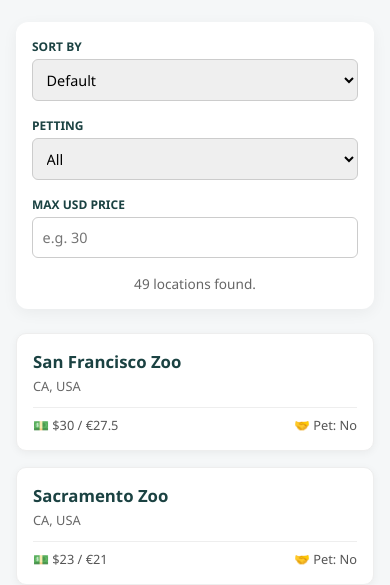
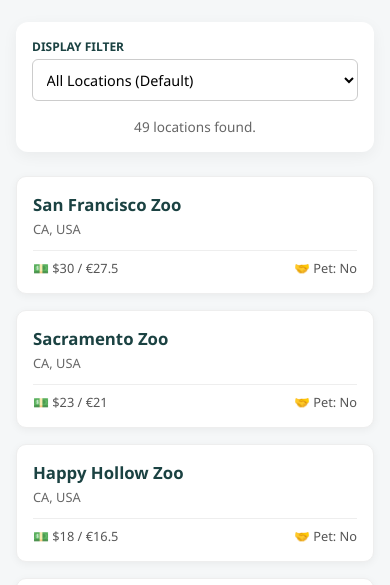
Before and after one commit to loftagain/2026, a plain HTML site: page index.html in a window 390 px wide. Shown: the part 196-781 px from the top of the page. Drawn offline with Linux system fonts and the light colour scheme.

Commit message:
Update index.html

```diff
--- a/index.html
+++ b/index.html
@@ -13,10 +13,10 @@
         .controls{background:#fff;padding:1rem;border-radius:12px;box-shadow:0 4px 15px rgba(0,0,0,0.05);margin-bottom:1.5rem;display:flex;flex-wrap:wrap;gap:1rem;align-items:center}
         .control-group{flex:1 1 200px;display:flex;flex-direction:column;gap:0.25rem}
         label{font-size:0.75rem;font-weight:700;color:var(--secondary);text-transform:uppercase}
-        select,input{padding:0.6rem;border:1px solid #ccc;border-radius:6px;font-size:0.9rem}
+        select{padding:0.6rem;border:1px solid #ccc;border-radius:6px;font-size:0.9rem;background-color:#fff}
         .results-count{font-size:0.85rem;color:#666;flex:1 1 100%;text-align:center}
         .zoo-grid{display:grid;grid-template-columns:repeat(4,1fr);gap:1rem;margin-top:1rem}
-        .zoo-card{background:#fff;border-radius:10px;box-shadow:0 2px 8px rgba(0,0,0,0.05);display:flex;flex-direction:column;cursor:pointer;transition:0.2s;border:1px solid #eee}
+        .zoo-card{background:#fff;border-radius:10px;box-shadow:0 2px 8px rgba(0,0,0,0.05);display:flex;flex-direction:column;cursor:pointer;transition:0.2s;border:1px solid #eee;position:relative}
         .zoo-card:hover{transform:translateY(-3px);box-shadow:0 8px 20px rgba(0,0,0,0.1)}
         .zoo-info{padding:1rem;display:flex;flex-direction:column;flex-grow:1}
         .zoo-name{font-size:1.05rem;color:var(--secondary);margin-bottom:0.25rem;font-weight:700}
@@ -45,16 +45,17 @@
     <div class="container">
         <div class="controls">
             <div class="control-group">
-                <label for="sort">Sort By</label>
-                <select id="sort" onchange="process()"><option value="def">Default</option><option value="cheap">Cheapest First</option></select>
-            </div>
-            <div class="control-group">
-                <label for="petting">Petting</label>
-                <select id="petting" onchange="process()"><option value="all">All</option><option value="yes">Yes</option><option value="no">No</option></select>
-            </div>
-            <div class="control-group">
-                <label for="price">Max USD Price</label>
-                <input type="number" id="price" placeholder="e.g. 30" oninput="process()">
+                <label for="filter-select">Display Filter</label>
+                <select id="filter-select" onchange="process()">
+                    <option value="def">All Locations (Default)</option>
+                    <option value="cheap">Sort: Cheapest Tickets First</option>
+                    <option value="petting">Filter: Petting Experiences Only</option>
+                    <option value="budget">Filter: Budget Options Only (Under $25)</option>
+                    <option value="na">Region: North America</option>
+                    <option value="eu">Region: Europe</option>
+                    <option value="as">Region: Asia</option>
+                    <option value="oc">Region: Oceania</option>
+                </select>
             </div>
             <div class="results-count"><span id="count"></span> locations found.</div>
         </div>
@@ -77,67 +78,75 @@
     </div>
     <script>
         const db = [
-            {n:"San Francisco Zoo",a:"CA, USA",pU:30,pE:27.5,h:"10AM-5PM",u:"https://sfzoo.org",pt:0,lt:37.7,lg:-122.5},
-            {n:"Sacramento Zoo",a:"CA, USA",pU:23,pE:21,h:"9AM-4PM",u:"https://saczoo.org",pt:0,lt:38.5,lg:-121.5},
-            {n:"Happy Hollow Zoo",a:"CA, USA",pU:18,pE:16.5,h:"10AM-5PM",u:"https://happyhollow.org",pt:0,lt:37.3,lg:-121.8},
-            {n:"Denver Zoo",a:"CO, USA",pU:24,pE:22,h:"10AM-5PM",u:"https://denverzoo.org",pt:0,lt:39.7,lg:-104.9},
-            {n:"Jacksonville Zoo",a:"FL, USA",pU:30,pE:27.5,h:"9AM-5PM",u:"https://jacksonvillezoo.org",pt:0,lt:30.4,lg:-81.6},
-            {n:"Brevard Zoo",a:"FL, USA",pU:32,pE:29,h:"9:30AM-5PM",u:"https://brevardzoo.org",pt:0,lt:28.2,lg:-80.7},
-            {n:"Brookfield Zoo",a:"IL, USA",pU:30,pE:27.5,h:"10AM-5PM",u:"https://brookfieldzoo.org",pt:0,lt:41.8,lg:-87.8},
-            {n:"Sedgwick County Zoo",a:"KS, USA",pU:22,pE:20,h:"9AM-5PM",u:"https://scz.org",pt:0,lt:37.7,lg:-97.4},
-            {n:"Franklin Park Zoo",a:"MA, USA",pU:25,pE:23,h:"10AM-5PM",u:"https://zoonewengland.org",pt:0,lt:42.3,lg:-71.1},
-            {n:"Southwick's Zoo",a:"MA, USA",pU:38,pE:35,h:"10AM-5PM",u:"https://southwickszoo.com",pt:0,lt:42.1,lg:-71.6},
-            {n:"Buffalo Zoo",a:"NY, USA",pU:21,pE:19,h:"10AM-4PM",u:"https://buffalozoo.org",pt:0,lt:42.9,lg:-78.8},
-            {n:"Cleveland Zoo",a:"OH, USA",pU:19,pE:17.5,h:"10AM-5PM",u:"https://clevelandmetroparks.com",pt:0,lt:41.4,lg:-81.7},
-            {n:"Pittsburgh Zoo",a:"PA, USA",pU:24,pE:22,h:"9:30AM-4PM",u:"https://pittsburghzoo.org",pt:0,lt:40.5,lg:-79.9},
-            {n:"Houston Zoo",a:"TX, USA",pU:27,pE:25,h:"9AM-5PM",u:"https://houstonzoo.org",pt:0,lt:29.7,lg:-95.4},
-            {n:"Dallas Zoo",a:"TX, USA",pU:21,pE:19,h:"9AM-4PM",u:"https://dallaszoo.com",pt:0,lt:32.7,lg:-96.8},
-            {n:"Toronto Zoo",a:"ON, Canada",pU:28,pE:26,h:"9:30AM-4:30PM",u:"https://torontozoo.com",pt:0,lt:43.8,lg:-79.2},
-            {n:"Chester Zoo",a:"England, UK",pU:36,pE:33,h:"10AM-5PM",u:"https://chesterzoo.org",pt:0,lt:53.2,lg:-2.9},
-            {n:"Cotswold Wildlife Park",a:"England",pU:22,pE:20,h:"10AM-6PM",u:"https://cotswoldwildlifepark.co.uk",pt:0,lt:51.8,lg:-1.6},
-            {n:"Zoo Berlin",a:"Germany",pU:22,pE:20,h:"9AM-6:30PM",u:"https://zoo-berlin.de",pt:0,lt:52.5,lg:13.3},
-            {n:"Tiergarten Schonbrunn",a:"Vienna, Austria",pU:27,pE:25,h:"9AM-5:30PM",u:"https://zoovienna.at",pt:0,lt:48.2,lg:16.3},
-            {n:"Zoo Barcelona",a:"Spain",pU:24,pE:22,h:"10AM-5:30PM",u:"https://zoobarcelona.cat",pt:0,lt:41.4,lg:2.2},
-            {n:"Copenhagen Zoo",a:"Denmark",pU:30,pE:27.5,h:"10AM-4PM",u:"https://zoo.dk",pt:0,lt:55.7,lg:12.5},
-            {n:"Artis Royal Zoo",a:"Netherlands",pU:28,pE:26,h:"9AM-6PM",u:"https://artis.nl",pt:0,lt:52.4,lg:4.9},
-            {n:"Zurich Zoo",a:"Switzerland",pU:29,pE:26.5,h:"9AM-6PM",u:"https://zoo.ch",pt:0,lt:47.4,lg:8.6},
-            {n:"Nasu Animal Kingdom",a:"Nasu, Japan",pU:18,pE:16.5,h:"10AM-4:30PM",u:"https://nasu-oukoku.com",pt:0,lt:37.1,lg:140.1},
-            {n:"Ocean Park",a:"Hong Kong",pU:64,pE:59,h:"10AM-7PM",u:"https://oceanpark.com.hk",pt:0,lt:22.2,lg:114.2},
-            {n:"Night Safari",a:"Singapore",pU:42,pE:38.5,h:"7:15PM-12AM",u:"https://mandai.com",pt:0,lt:1.4,lg:103.8},
-            {n:"Taronga Zoo",a:"Sydney, Australia",pU:33,pE:30.5,h:"9:30AM-4:30PM",u:"https://taronga.org.au",pt:0,lt:-33.8,lg:151.2},
-            {n:"Ghost Ranch Exotics",a:"AZ, USA",pU:35,pE:32,h:"Appt Only",u:"https://ghostranchexotics.com",pt:1,lt:32.4,lg:-111.2},
-            {n:"Funny Foot Farm",a:"AZ, USA",pU:12,pE:11,h:"10AM-5PM",u:"https://tucsonpettingzoo.com",pt:1,lt:32.2,lg:-111.0},
-            {n:"Gatorland",a:"FL, USA",pU:35,pE:32,h:"10AM-5PM",u:"https://gatorland.com",pt:1,lt:28.4,lg:-81.4},
-            {n:"The Capybara Cafe",a:"FL, USA",pU:20,pE:18.5,h:"11AM-6PM",u:"https://capybaracafefl.com",pt:1,lt:29.9,lg:-81.3},
-            {n:"Wild Florida",a:"FL, USA",pU:45,pE:41.5,h:"9AM-6PM",u:"https://wildfloridairboats.com",pt:1,lt:28.0,lg:-81.1},
-            {n:"Amazing Animals",a:"FL, USA",pU:40,pE:37,h:"Appt Only",u:"https://amazinganimalsinc.org",pt:1,lt:28.2,lg:-81.3},
-            {n:"N. Georgia Wildlife",a:"GA, USA",pU:30,pE:27.5,h:"10AM-4PM",u:"https://myfavoritezoo.com",pt:1,lt:34.6,lg:-83.8},
-            {n:"Tanganyika Park",a:"KS, USA",pU:40,pE:37,h:"9AM-5PM",u:"https://twpark.com",pt:1,lt:37.7,lg:-97.5},
-            {n:"Lewis Farm Zoo",a:"MI, USA",pU:18,pE:16.5,h:"10AM-6PM",u:"https://lewisfarms.com",pt:1,lt:43.6,lg:-86.3},
-            {n:"Animal Adventure",a:"NY, USA",pU:20,pE:18.5,h:"10AM-5PM",u:"https://theanimaladventurepark.com",pt:1,lt:42.2,lg:-75.6},
-            {n:"Majestic Meadows",a:"OH, USA",pU:15,pE:14,h:"10AM-5PM",u:"https://majesticmeadowsalpacas.com",pt:1,lt:41.1,lg:-81.9},
-            {n:"Snake Farm Zoo",a:"TX, USA",pU:22,pE:20,h:"10AM-6PM",u:"https://awsfzoo.com",pt:1,lt:29.7,lg:-98.1},
-            {n:"Hertfordshire Zoo",a:"England, UK",pU:25,pE:23,h:"10AM-5PM",u:"https://hertfordshirezoo.com",pt:1,lt:51.7,lg:-0.1},
-            {n:"Chew Valley Park",a:"England, UK",pU:15,pE:14,h:"10AM-4PM",u:"https://chewvalleyanimalpark.co.uk",pt:1,lt:51.4,lg:-2.6},
-            {n:"Hoo Zoo",a:"England, UK",pU:18,pE:16.5,h:"10AM-5PM",u:"https://hoozoo.com",pt:1,lt:52.7,lg:-2.5},
-            {n:"Capyba Cafe",a:"Tokyo, Japan",pU:12,pE:11,h:"11AM-7PM",u:"https://capybacafe.jp",pt:1,lt:35.7,lg:139.7},
-            {n:"San Diego Zoo",a:"CA, USA",pU:72,pE:66,h:"9AM-5PM",u:"https://sandiegozoo.org",pt:1,lt:32.7,lg:-117.1},
-            {n:"London Zoo",a:"London, UK",pU:40,pE:37,h:"10AM-6PM",u:"https://londonzoo.org",pt:1,lt:51.5,lg:-0.2},
-            {n:"Saaremaa Zoo",a:"Estonia",pU:12,pE:11,h:"10AM-6PM",u:"https://saaremaazoo.ee",pt:1,lt:58.2,lg:22.5},
-            {n:"Nagasaki Bio Park",a:"Japan",pU:15,pE:14,h:"10AM-5PM",u:"http://biopark.co.jp",pt:1,lt:33.0,lg:129.8},
-            {n:"Izu Shaboten Zoo",a:"Japan",pU:19,pE:17.5,h:"9AM-5PM",u:"https://izushaboten.com",pt:1,lt:34.9,lg:139.1}
+            // Standard Zoos with Capybaras
+            {n:"San Francisco Zoo",a:"CA, USA",pU:30,pE:27.5,h:"10AM-5PM",u:"https://sfzoo.org",pt:0,lt:37.7,lg:-122.5,reg:"na"},
+            {n:"Sacramento Zoo",a:"CA, USA",pU:23,pE:21,h:"9AM-4PM",u:"https://saczoo.org",pt:0,lt:38.5,lg:-121.5,reg:"na"},
+            {n:"Happy Hollow Zoo",a:"CA, USA",pU:18,pE:16.5,h:"10AM-5PM",u:"https://happyhollow.org",pt:0,lt:37.3,lg:-121.8,reg:"na"},
+            {n:"Denver Zoo",a:"CO, USA",pU:24,pE:22,h:"10AM-5PM",u:"https://denverzoo.org",pt:0,lt:39.7,lg:-104.9,reg:"na"},
+            {n:"Jacksonville Zoo",a:"FL, USA",pU:30,pE:27.5,h:"9AM-5PM",u:"https://jacksonvillezoo.org",pt:0,lt:30.4,lg:-81.6,reg:"na"},
+            {n:"Brevard Zoo",a:"FL, USA",pU:32,pE:29,h:"9:30AM-5PM",u:"https://brevardzoo.org",pt:0,lt:28.2,lg:-80.7,reg:"na"},
+            {n:"Brookfield Zoo",a:"IL, USA",pU:30,pE:27.5,h:"10AM-5PM",u:"https://brookfieldzoo.org",pt:0,lt:41.8,lg:-87.8,reg:"na"},
+            {n:"Sedgwick County Zoo",a:"KS, USA",pU:22,pE:20,h:"9AM-5PM",u:"https://scz.org",pt:0,lt:37.7,lg:-97.4,reg:"na"},
+            {n:"Franklin Park Zoo",a:"MA, USA",pU:25,pE:23,h:"10AM-5PM",u:"https://zoonewengland.org",pt:0,lt:42.3,lg:-71.1,reg:"na"},
+            {n:"Southwick's Zoo",a:"MA, USA",pU:38,pE:35,h:"10AM-5PM",u:"https://southwickszoo.com",pt:0,lt:42.1,lg:-71.6,reg:"na"},
+            {n:"Buffalo Zoo",a:"NY, USA",pU:21,pE:19,h:"10AM-4PM",u:"https://buffalozoo.org",pt:0,lt:42.9,lg:-78.8,reg:"na"},
+            {n:"Cleveland Zoo",a:"OH, USA",pU:19,pE:17.5,h:"10AM-5PM",u:"https://clevelandmetroparks.com",pt:0,lt:41.4,lg:-81.7,reg:"na"},
+            {n:"Pittsburgh Zoo",a:"PA, USA",pU:24,pE:22,h:"9:30AM-4PM",u:"https://pittsburghzoo.org",pt:0,lt:40.5,lg:-79.9,reg:"na"},
+            {n:"Houston Zoo",a:"TX, USA",pU:27,pE:25,h:"9AM-5PM",u:"https://houstonzoo.org",pt:0,lt:29.7,lg:-95.4,reg:"na"},
+            {n:"Dallas Zoo",a:"TX, USA",pU:21,pE:19,h:"9AM-4PM",u:"https://dallaszoo.com",pt:0,lt:32.7,lg:-96.8,reg:"na"},
+            {n:"Toronto Zoo",a:"ON, Canada",pU:28,pE:26,h:"9:30AM-4:30PM",u:"https://torontozoo.com",pt:0,lt:43.8,lg:-79.2,reg:"na"},
+            {n:"Chester Zoo",a:"England, UK",pU:36,pE:33,h:"10AM-5PM",u:"https://chesterzoo.org",pt:0,lt:53.2,lg:-2.9,reg:"eu"},
+            {n:"Cotswold Wildlife Park",a:"England",pU:22,pE:20,h:"10AM-6PM",u:"https://cotswoldwildlifepark.co.uk",pt:0,lt:51.8,lg:-1.6,reg:"eu"},
+            {n:"Zoo Berlin",a:"Germany",pU:22,pE:20,h:"9AM-6:30PM",u:"https://zoo-berlin.de",pt:0,lt:52.5,lg:13.3,reg:"eu"},
+            {n:"Tiergarten Schonbrunn",a:"Vienna, Austria",pU:27,pE:25,h:"9AM-5:30PM",u:"https://zoovienna.at",pt:0,lt:48.2,lg:16.3,reg:"eu"},
+            {n:"Zoo Barcelona",a:"Spain",pU:24,pE:22,h:"10AM-5:30PM",u:"https://zoobarcelona.cat",pt:0,lt:41.4,lg:2.2,reg:"eu"},
+            {n:"Copenhagen Zoo",a:"Denmark",pU:30,pE:27.5,h:"10AM-4PM",u:"https://zoo.dk",pt:0,lt:55.7,lg:12.5,reg:"eu"},
+            {n:"Artis Royal Zoo",a:"Netherlands",pU:28,pE:26,h:"9AM-6PM",u:"https://artis.nl",pt:0,lt:52.4,lg:4.9,reg:"eu"},
+            {n:"Zurich Zoo",a:"Switzerland",pU:29,pE:26.5,h:"9AM-6PM",u:"https://zoo.ch",pt:0,lt:47.4,lg:8.6,reg:"eu"},
+            {n:"Nasu Animal Kingdom",a:"Nasu, Japan",pU:18,pE:16.5,h:"10AM-4:30PM",u:"https://nasu-oukoku.com",pt:0,lt:37.1,lg:140.1,reg:"as"},
+            {n:"Ocean Park",a:"Hong Kong",pU:64,pE:59,h:"10AM-7PM",u:"https://oceanpark.com.hk",pt:0,lt:22.2,lg:114.2,reg:"as"},
+            {n:"Night Safari",a:"Singapore",pU:42,pE:38.5,h:"7:15PM-12AM",u:"https://mandai.com",pt:0,lt:1.4,lg:103.8,reg:"as"},
+            {n:"Taronga Zoo",a:"Sydney, Australia",pU:33,pE:30.5,h:"9:30AM-4:30PM",u:"https://taronga.org.au",pt:0,lt:-33.8,lg:151.2,reg:"oc"},
+
+            // Zoos Offering Direct Capybara Petting
+            {n:"Ghost Ranch Exotics",a:"AZ, USA",pU:35,pE:32,h:"Appt Only",u:"https://ghostranchexotics.com",pt:1,lt:32.4,lg:-111.2,reg:"na"},
+            {n:"Funny Foot Farm",a:"AZ, USA",pU:12,pE:11,h:"10AM-5PM",u:"https://tucsonpettingzoo.com",pt:1,lt:32.2,lg:-111.0,reg:"na"},
+            {n:"Gatorland",a:"FL, USA",pU:35,pE:32,h:"10AM-5PM",u:"https://gatorland.com",pt:1,lt:28.4,lg:-81.4,reg:"na"},
+            {n:"The Capybara Cafe",a:"FL, USA",pU:20,pE:18.5,h:"11AM-6PM",u:"https://capybaracafefl.com",pt:1,lt:29.9,lg:-81.3,reg:"na"},
+            {n:"Wild Florida",a:"FL, USA",pU:45,pE:41.5,h:"9AM-6PM",u:"https://wildfloridairboats.com",pt:1,lt:28.0,lg:-81.1,reg:"na"},
+            {n:"Amazing Animals",a:"FL, USA",pU:40,pE:37,h:"Appt Only",u:"https://amazinganimalsinc.org",pt:1,lt:28.2,lg:-81.3,reg:"na"},
+            {n:"N. Georgia Wildlife",a:"GA, USA",pU:30,pE:27.5,h:"10AM-4PM",u:"https://myfavoritezoo.com",pt:1,lt:34.6,lg:-83.8,reg:"na"},
+            {n:"Tanganyika Park",a:"KS, USA",pU:40,pE:37,h:"9AM-5PM",u:"https://twpark.com",pt:1,lt:37.7,lg:-97.5,reg:"na"},
+            {n:"Lewis Farm Zoo",a:"MI, USA",pU:18,pE:16.5,h:"10AM-6PM",u:"https://lewisfarms.com",pt:1,lt:43.6,lg:-86.3,reg:"na"},
+            {n:"Animal Adventure",a:"NY, USA",pU:20,pE:18.5,h:"10AM-5PM",u:"https://theanimaladventurepark.com",pt:1,lt:42.2,lg:-75.6,reg:"na"},
+            {n:"Majestic Meadows",a:"OH, USA",pU:15,pE:14,h:"10AM-5PM",u:"https://majesticmeadowsalpacas.com",pt:1,lt:41.1,lg:-81.9,reg:"na"},
+            {n:"Snake Farm Zoo",a:"TX, USA",pU:22,pE:20,h:"10AM-6PM",u:"https://awsfzoo.com",pt:1,lt:29.7,lg:-98.1,reg:"na"},
+            {n:"Hertfordshire Zoo",a:"England, UK",pU:25,pE:23,h:"10AM-5PM",u:"https://hertfordshirezoo.com",pt:1,lt:51.7,lg:-0.1,reg:"eu"},
+            {n:"Chew Valley Park",a:"England, UK",pU:15,pE:14,h:"10AM-4PM",u:"https://chewvalleyanimalpark.co.uk",pt:1,lt:51.4,lg:-2.6,reg:"eu"},
+            {n:"Hoo Zoo",a:"England, UK",pU:18,pE:16.5,h:"10AM-5PM",u:"https://hoozoo.com",pt:1,lt:52.7,lg:-2.5,reg:"eu"},
+            {n:"Capyba Cafe",a:"Tokyo, Japan",pU:12,pE:11,h:"11AM-7PM",u:"https://capybacafe.jp",pt:1,lt:35.7,lg:139.7,reg:"as"},
+
+            // Major Zoos that ALSO offer Petting
+            {n:"San Diego Zoo",a:"CA, USA",pU:72,pE:66,h:"9AM-5PM",u:"https://sandiegozoo.org",pt:1,lt:32.7,lg:-117.1,reg:"na"},
+            {n:"London Zoo",a:"London, UK",pU:40,pE:37,h:"10AM-6PM",u:"https://londonzoo.org",pt:1,lt:51.5,lg:-0.2,reg:"eu"},
+            {n:"Saaremaa Zoo",a:"Estonia",pU:12,pE:11,h:"10AM-6PM",u:"https://saaremaazoo.ee",pt:1,lt:58.2,lg:22.5,reg:"eu"},
+            {n:"Nagasaki Bio Park",a:"Japan",pU:15,pE:14,h:"10AM-5PM",u:"http://biopark.co.jp",pt:1,lt:33.0,lg:129.8,reg:"as"},
+            {n:"Izu Shaboten Zoo",a:"Japan",pU:19,pE:17.5,h:"9AM-5PM",u:"https://izushaboten.com",pt:1,lt:34.9,lg:139.1,reg:"as"}
         ];
         let current = [...db];
         const uLoc = {lt:59.437,lg:24.754}; // Tallinn base
+
         function ren(){
             const g = document.getElementById('grid');g.innerHTML='';
             current.forEach((z)=>{
                 const d=document.createElement('div');d.className='zoo-card';d.onclick=()=>oM(z);
+
                 d.innerHTML=`<div class="zoo-info"><div class="zoo-name">${z.n}</div><div class="zoo-location">${z.a}</div><div class="zoo-teaser-metrics"><span>💵 $${z.pU} / €${z.pE}</span><span>🤝 Pet: ${z.pt?'Yes':'No'}</span></div></div>`;
                 g.appendChild(d);
             });
             document.getElementById('count').innerText=current.length;
         }
+
         function oM(z){
             document.getElementById('mH').innerText=z.n;document.getElementById('mA').innerText=z.a;
             document.getElementById('mUsd').innerText=`$${z.pU}`;document.getElementById('mEur').innerText=`€${z.pE}`;
@@ -145,21 +154,36 @@
             const l=document.getElementById('mL');l.href=z.u;document.getElementById('mT').innerHTML=log(z);
             document.getElementById('ov').style.display='flex';
         }
+
         function cM(){document.getElementById('ov').style.display='none'}
+
         function log(z){
             const d=6371*2*Math.atan2(Math.sqrt(Math.sin((z.lt-uLoc.lt)*Math.PI/360)**2+Math.cos(uLoc.lt*Math.PI/180)*Math.cos(z.lt*Math.PI/180)*Math.sin((z.lg-uLoc.lg)*Math.PI/360)**2),Math.sqrt(1-(Math.sin((z.lt-uLoc.lt)*Math.PI/360)**2+Math.cos(uLoc.lt*Math.PI/180)*Math.cos(z.lt*Math.PI/180)*Math.sin((z.lg-uLoc.lg)*Math.PI/360)**2)));
             if(d<300)return `🚗 Car/Ferry: €20-€35 | ~4 hrs<br>🚌 Intercity: €12-€18 | ~4.5 hrs`;
             if(d<3000)return `✈️ Flight: €40-€150 | ~2-3 hrs<br>🚌 Intercity: €35-€80 | ~22-44 hrs`;
             return `✈️ Long Flight: €400-€900 | ~12-24 hrs<br>🛳️ Sea: Not viable for fast travel`;
         }
+
         function process(){
             let f=[...db];
-            const p=document.getElementById('price').value;if(p)f=f.filter(z=>z.pU<=parseFloat(p));
-            const t=document.getElementById('petting').value;if(t!=='all')f=f.filter(z=>z.pt===(t==='yes'));
-            if(document.getElementById('sort').value==='cheap')f.sort((a,b)=>a.pU-b.pU);
-            current=f;ren();
+            const filterType = document.getElementById('filter-select').value;
+
+            if(filterType === 'budget') {
+                f = f.filter(z => z.pU <= 25);
+            } else if(filterType === 'petting') {
+                f = f.filter(z => z.pt === 1);
+            } else if(filterType === 'cheap') {
+                f.sort((a,b) => a.pU - b.pU);
+            } else if(['na', 'eu', 'as', 'oc'].includes(filterType)) {
+                f = f.filter(z => z.reg === filterType);
+            }
+
+            current = f;
+            ren();
         }
-        window.onload=ren;window.addEventListener('keydown',(e)=>{if(e.key==='Escape')cM()});
+
+        window.onload=ren;
+        window.addEventListener('keydown',(e)=>{if(e.key==='Escape')cM()});
     </script>
 </body>
 </html>
```
